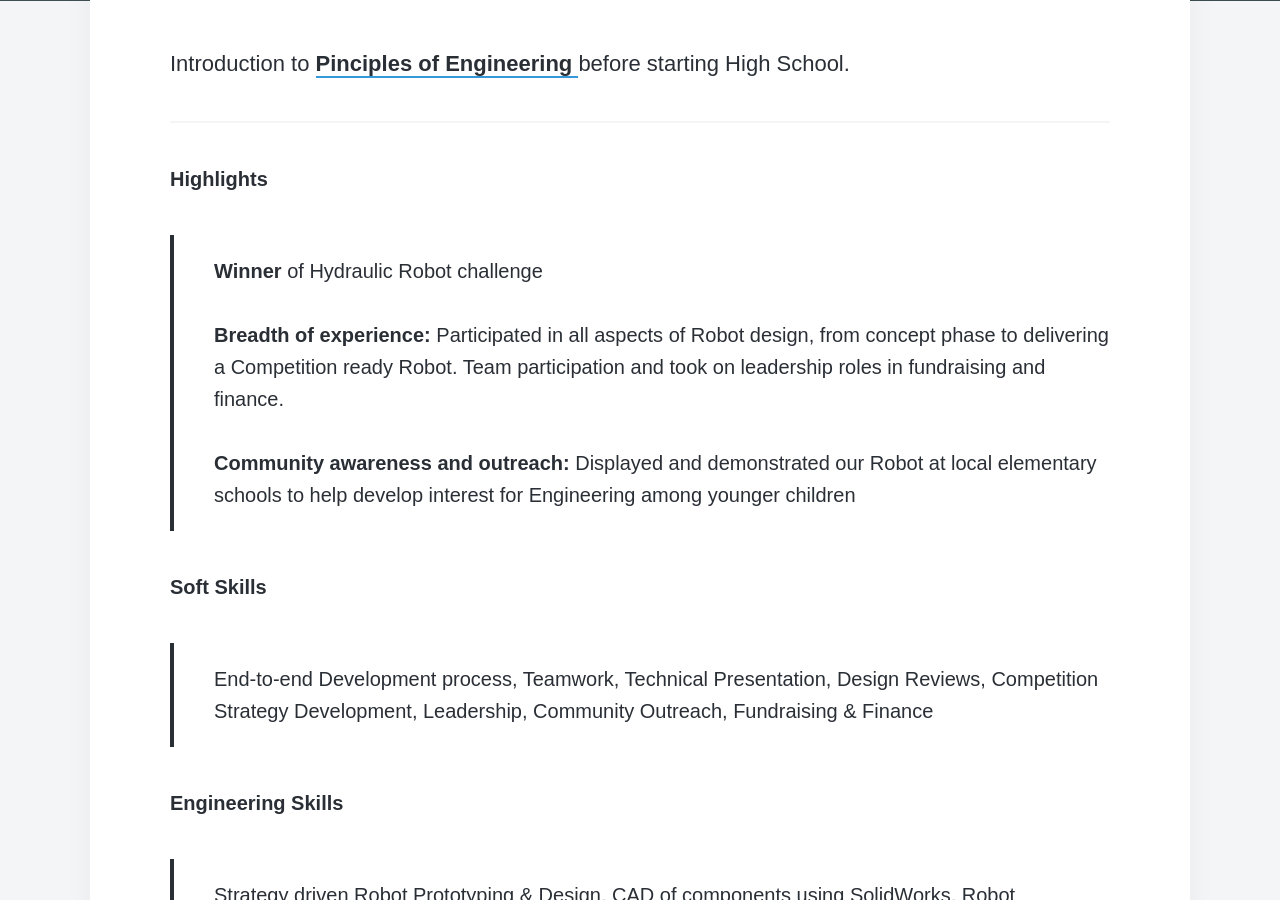
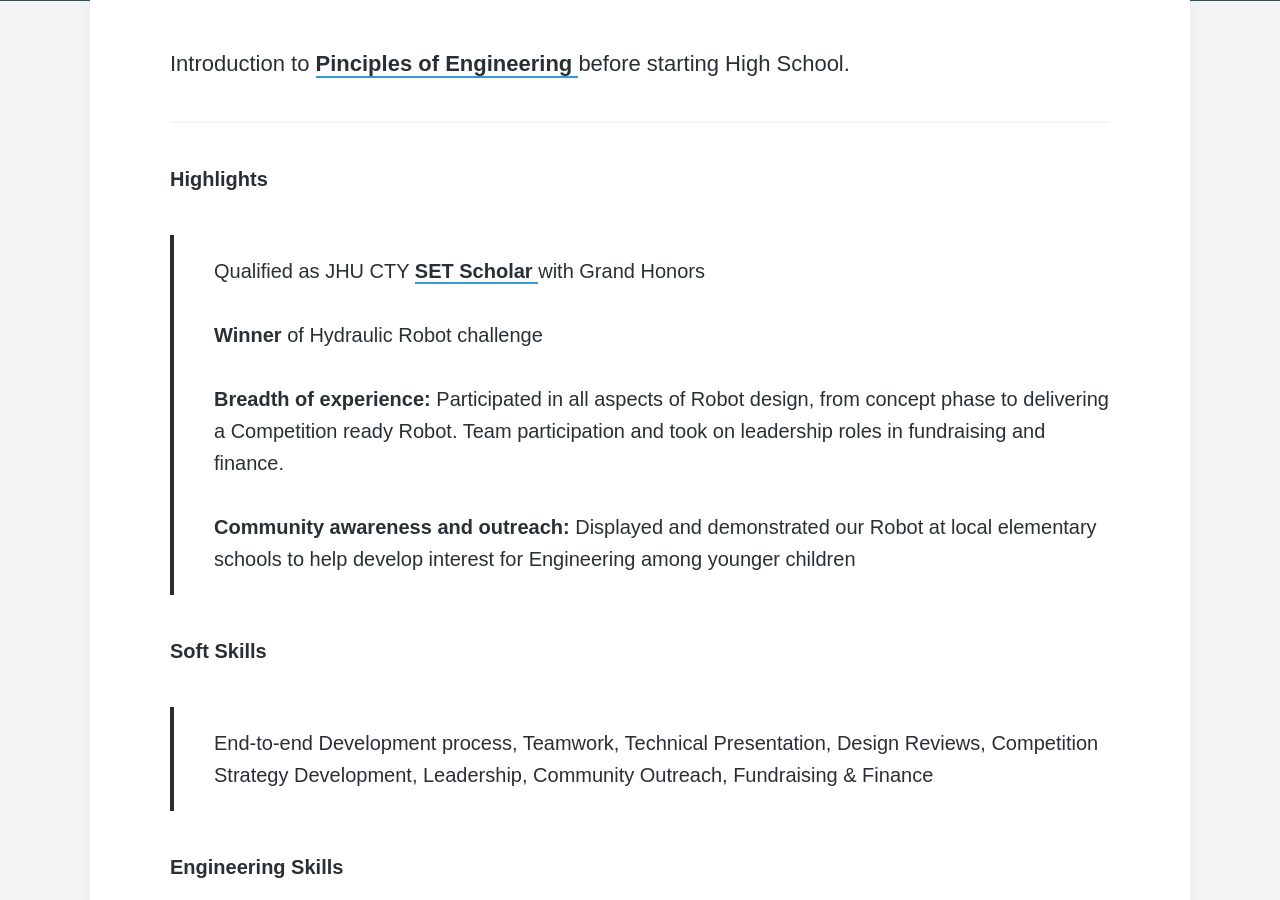
Before and after one commit to disha-22/disha-22.github.io, a Jekyll site: the page built from _projects/engineering-design.md, in a window 1280 px wide and 900 px high, scrolled down 565 px. Built offline with Jekyll 4.4.1, drawn with Linux system fonts in a browser that asks for light colours; nearby versions of some CDN libraries; some web fonts are replaced.

Commit message:
Update engineering-design.md

```diff
--- a/_projects/engineering-design.md
+++ b/_projects/engineering-design.md
@@ -12,7 +12,7 @@
 <hr>
 
 <h6> Highlights </h6>
-> <b> Winner </b> of Hydraulic Robot challenge <br><br> <b>Breadth of experience:</b> Participated in all aspects of Robot design, from concept phase to delivering a Competition ready Robot. Team participation and took on leadership roles in fundraising and finance. <br><br> <b>Community awareness and outreach:</b> Displayed and demonstrated our Robot at local elementary schools to help develop interest for Engineering among younger children
+> Qualified as JHU CTY <a href="https://cty.jhu.edu/set/"> SET Scholar  </a> with Grand Honors <br><br> <b> Winner </b> of Hydraulic Robot challenge <br><br> <b>Breadth of experience:</b> Participated in all aspects of Robot design, from concept phase to delivering a Competition ready Robot. Team participation and took on leadership roles in fundraising and finance. <br><br> <b>Community awareness and outreach:</b> Displayed and demonstrated our Robot at local elementary schools to help develop interest for Engineering among younger children
 
 <h6> Soft Skills </h6>
 > End-to-end Development process, Teamwork, Technical Presentation, Design Reviews, Competition Strategy Development, Leadership, Community Outreach, Fundraising & Finance
```
